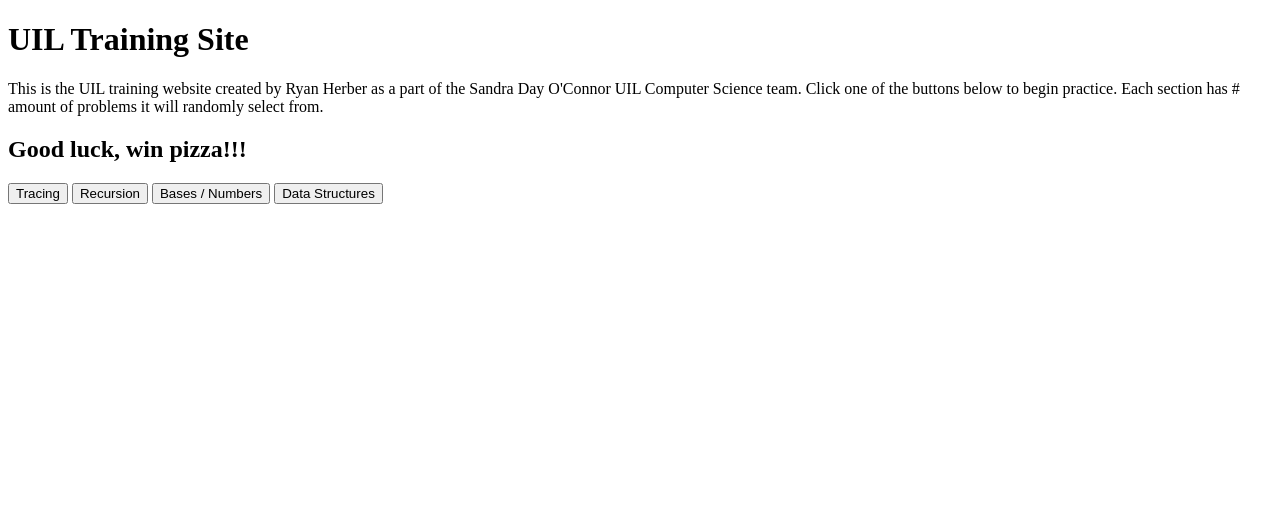
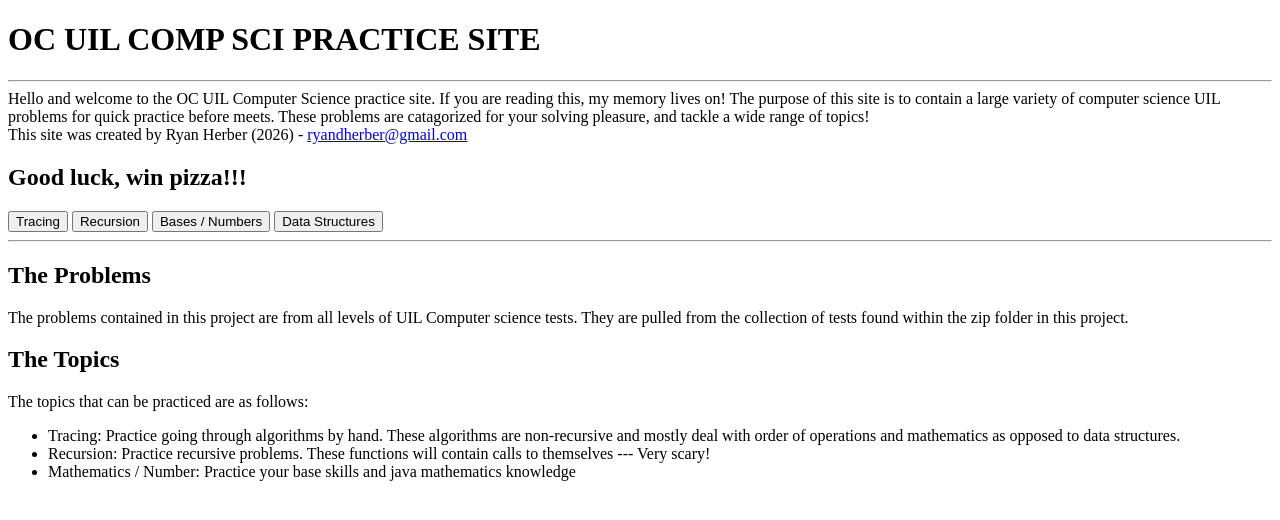
Before and after one commit to ryantrash/UILSite, a plain HTML site: page index.html in a window 1280 px wide. Drawn offline with Linux system fonts and the light colour scheme.

Commit message:
Home and Quiz Info

```diff
--- a/index.html
+++ b/index.html
@@ -8,10 +8,21 @@
 
 <body>
     <div>
-        <h1>UIL Training Site</h1>
-        <p>This is the UIL training website created by Ryan Herber as a part of the Sandra Day O'Connor UIL Computer
-            Science team. Click one of the buttons below to begin practice. Each section has # amount of problems it
-            will randomly select from. </p>
+        <div id="basicInfo">
+            <h1>OC UIL COMP SCI PRACTICE SITE</h1>
+            <hr>
+            Hello and welcome to the OC UIL Computer Science practice site. If you are reading this, my memory lives on!
+            The
+            purpose of this site is to contain a large variety of computer science UIL problems for quick practice
+            before
+            meets. These problems are catagorized for your solving pleasure, and tackle a wide range of topics!
+        </div>
+
+        <div>
+            This site was created by Ryan Herber (2026) - <a
+                href="mailto:ryandherber@gmail.com">ryandherber@gmail.com</a>
+        </div>
+
         <h2>Good luck, win pizza!!!</h2>
     </div>
     <div>
@@ -20,6 +31,33 @@
         <button>Bases / Numbers</button>
         <button>Data Structures</button>
     </div>
+    <hr>
+
+    <div id="extraInfo">
+        <div>
+            <h2>The Problems</h2>
+            The problems contained in this project are from all levels of UIL Computer science tests. They are pulled
+            from
+            the collection of tests found within the zip folder in this project.
+        </div>
+        <div>
+            <h2>The Topics</h2>
+            The topics that can be practiced are as follows:
+            <ul>
+                <li>
+                    Tracing: Practice going through algorithms by hand. These algorithms are non-recursive and mostly
+                    deal
+                    with order of operations and mathematics as opposed to data structures.
+                </li>
+                <li>
+                    Recursion: Practice recursive problems. These functions will contain calls to themselves --- Very
+                    scary!</li>
+                <li>
+                    Mathematics / Number: Practice your base skills and java mathematics knowledge
+                </li>
+            </ul>
+        </div>
+    </div>
 </body>
 
 </html>
```
Also changed, not shown: quiz.html (+14 -0 lines).
